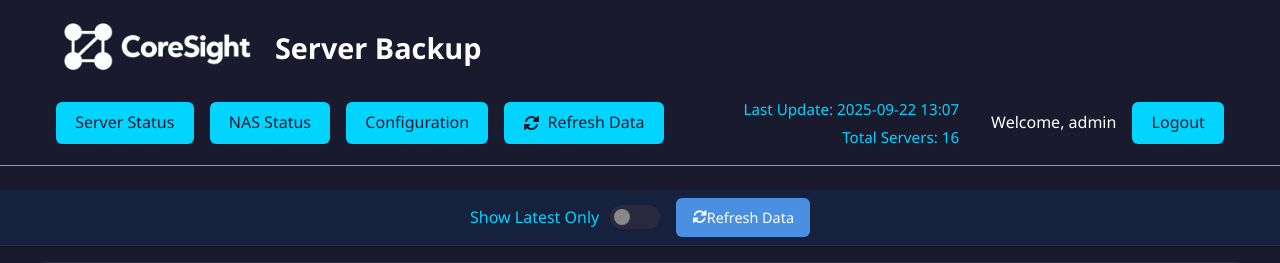
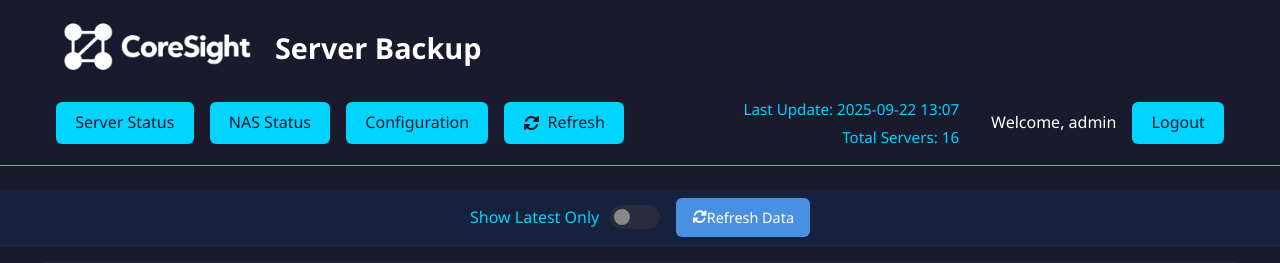
Before and after one commit to bekaheni/Backup-Status, a Flask app: page / in a window 1280 px wide. Shown: the top 263 px of the page. Run offline with Flask 3, Linux system fonts and the light colour scheme; a user stored in the database is signed in; data comes from the database, SQL or seed files in the repository; parts of the project's set-up code (start-up, migrations or seed data) failed here and were passed over.

Commit message:
Fix navigation button text: Change 'Refresh Data' to 'Refresh' in Server and NAS page navigation

```diff
--- a/templates/index.html
+++ b/templates/index.html
@@ -23,7 +23,7 @@
                     <a href="/nas" class="nav-btn">NAS Status</a>
                     <a href="/configuration" class="nav-btn">Configuration</a>
                                     <a href="/manual-refresh" class="nav-btn refresh-btn">
-                    <i class="fas fa-sync-alt"></i> Refresh Data
+                    <i class="fas fa-sync-alt"></i> Refresh
                 </a>
                 </div>
                 <div class="nav-right">
--- a/templates/nas.html
+++ b/templates/nas.html
@@ -329,7 +329,7 @@
                     <a href="/nas" class="nav-btn active">NAS Status</a>
                     <a href="/configuration" class="nav-btn">Configuration</a>
                                     <a href="/manual-refresh" class="nav-btn refresh-btn">
-                    <i class="fas fa-sync-alt"></i> Refresh Data
+                    <i class="fas fa-sync-alt"></i> Refresh
                 </a>
                 </div>
                 <div class="nav-right">
```
